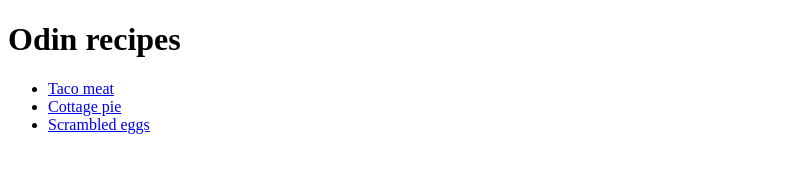
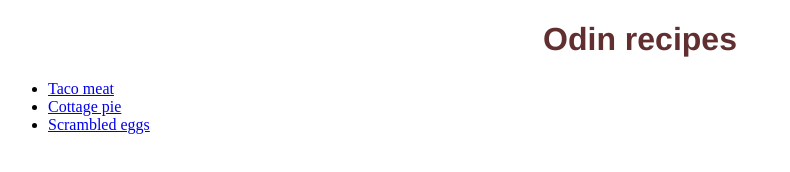
Before and after one commit to marxos121/odin-recipes, a plain HTML site: page index.html in a window 1280 px wide. Shown: the whole page, without its empty margins (0-790 px from the left). Drawn offline with Linux system fonts and the light colour scheme.

Commit message:
Add style to header in index.html

```diff
--- /dev/null
+++ b/css/styles.css
@@ -0,0 +1,6 @@
+#main{
+    font-family: 'Franklin Gothic Medium', 'Arial Narrow', Arial, sans-serif;
+    color: rgb(97, 47, 47);
+    font-size: 32px;
+    text-align: center;
+}
--- a/index.html
+++ b/index.html
@@ -3,10 +3,11 @@
     <head>
         <meta charset="UTF-8">
         <title>Odin recipes</title>
+        <link rel="stylesheet" href="./css/styles.css">
     </head>
 
     <body>
-        <h1>Odin recipes</h1>
+        <h1 id="main">Odin recipes</h1>
         <ul>
             <li><a href="./recipes/taco-meat.html">Taco meat</a></li>
             <li><a href="./recipes/cottage-pie.html">Cottage pie</a></li>
```
